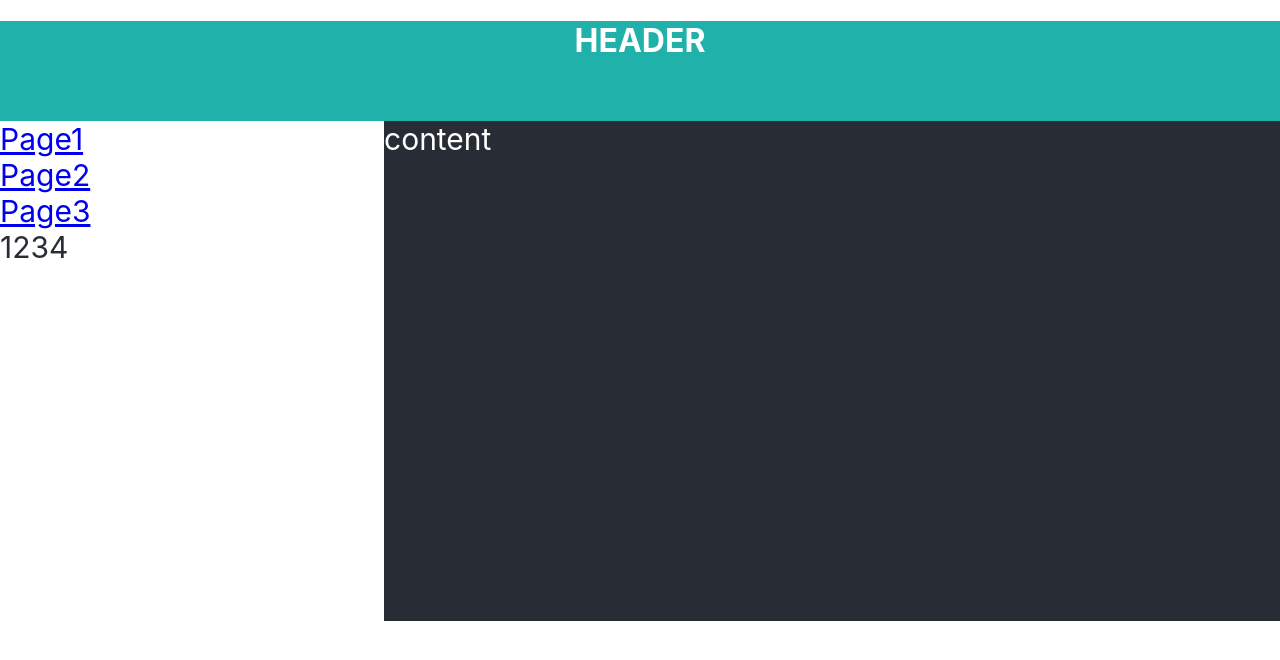
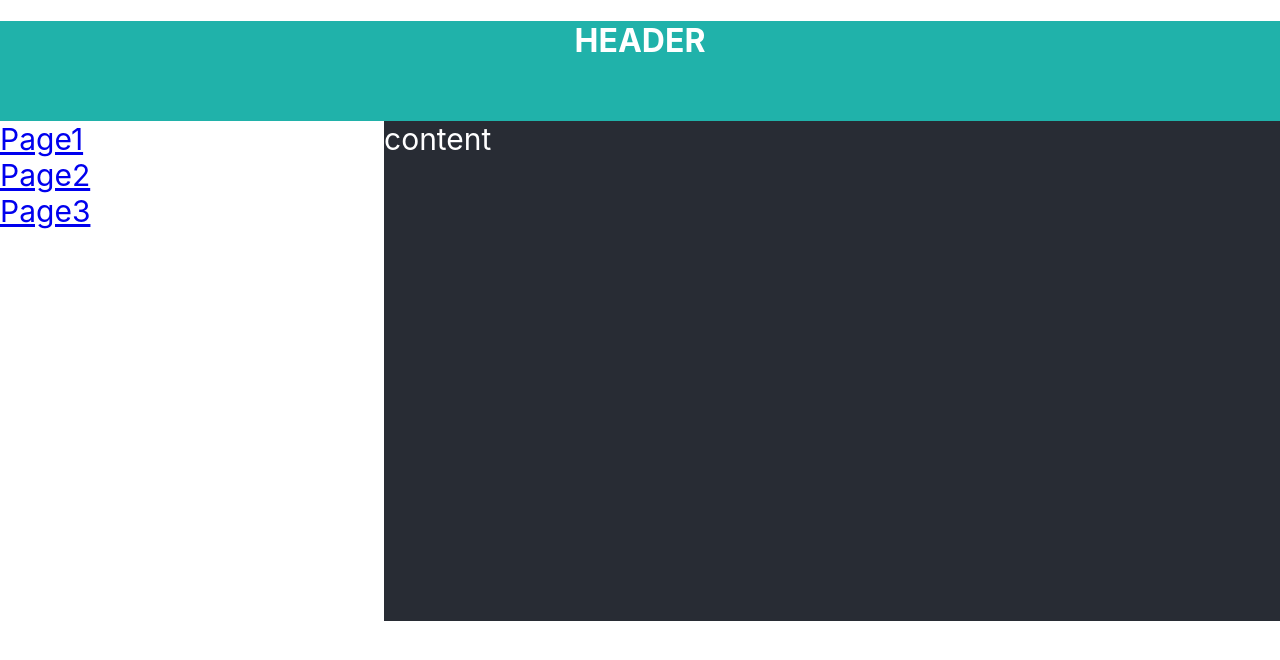
Before and after one commit to IJTINK7/Practice, a React (Create React App) app: page / in a window 1280 px wide. Shown: the top 660 px of the page. Built offline with nearby package versions, Linux system fonts and the light colour scheme.

Commit message:
Changing Site.tsx

```diff
--- a/src/components/Site.tsx
+++ b/src/components/Site.tsx
@@ -15,7 +15,6 @@ export const Site = () => {
                     <div><NavLink to={"/page1"}>Page1</NavLink></div>
                     <div><NavLink to={"/page2"}>Page2</NavLink></div>
                     <div><NavLink to={"/page3"}>Page3</NavLink></div>
-                    1234
                 </div>
                 <div className={styles.content}>
                     <Routes>
```
